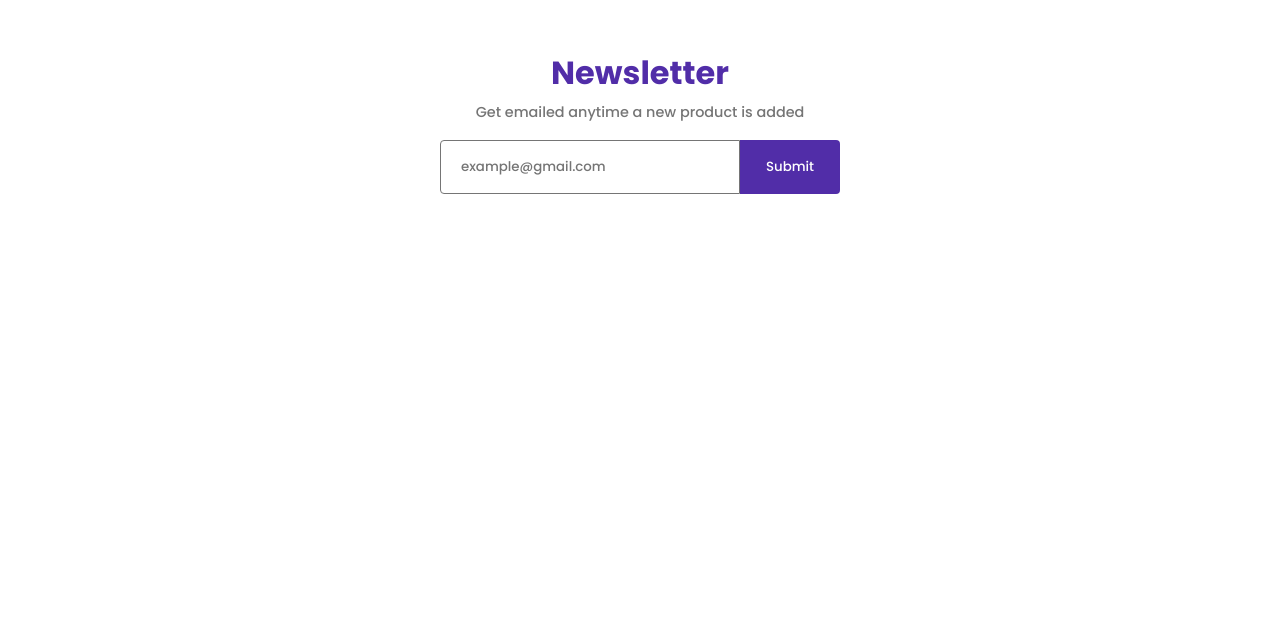
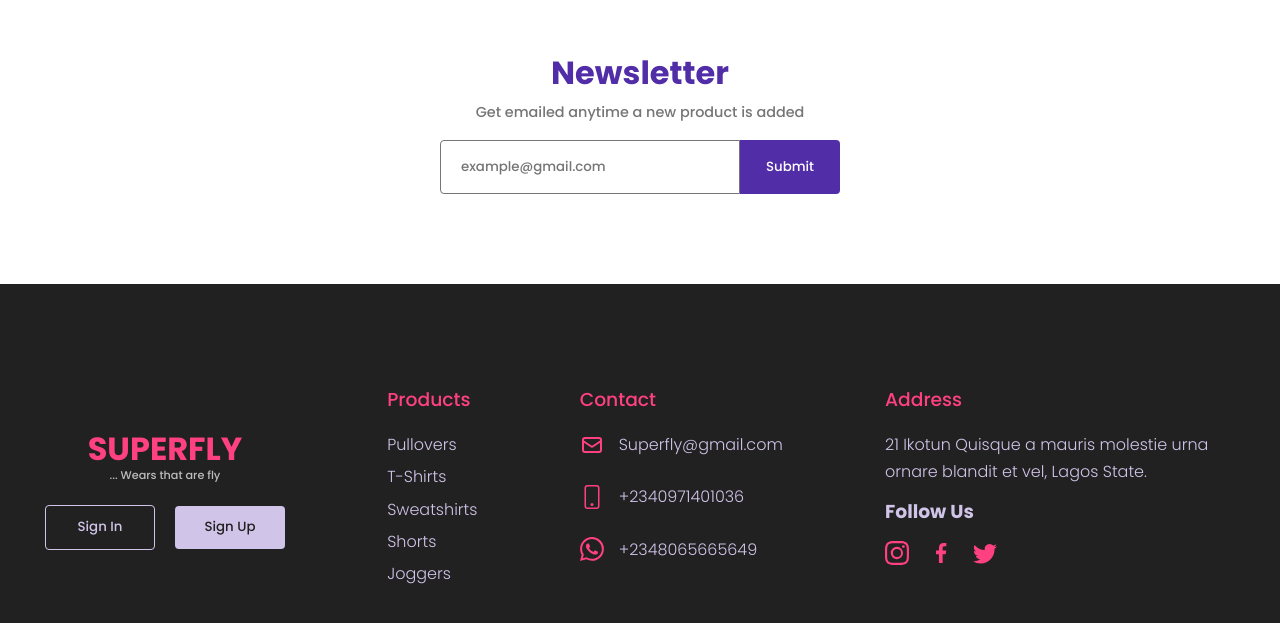
Before and after one commit to 21base/Superflyfits, a React (Create React App) app: page / in a window 1280 px wide. Shown: the part 4500-5123 px from the top of the page. Before the commit the page ends 4784 px from the top, so only its background shows below. Built offline with nearby package versions, Linux system fonts and the light colour scheme; the HTML template or start-up script is replaced by a standard one.

Commit message:
Added the code for footer

```diff
--- /dev/null
+++ b/src/Components/Footer.jsx
@@ -0,0 +1,183 @@
+import styled from "styled-components";
+import { HiOutlineMail } from "react-icons/hi";
+import { BsPhone } from "react-icons/bs";
+import { BsWhatsapp } from "react-icons/bs";
+import { BsInstagram } from "react-icons/bs";
+import { GrFacebookOption } from "react-icons/gr";
+import { BsTwitter } from "react-icons/bs";
+
+const Container = styled.div`
+  width: 100vw;
+`;
+
+const Wrapper = styled.div`
+  background: ${(props) => props.theme.colors.dark};
+  background-position: center;
+  display: flex;
+  justify-content: space-between;
+  padding: 100px 45px 80px 45px;
+`;
+
+const DivSec = styled.div`
+  display: ${(props) => props.df === "allow" && "flex"};
+  flex-direction: ${(props) => props.df === "allow" && "column"};
+  justify-content: ${(props) => props.df === "allow" && "center"};
+`;
+
+const BrandName = styled.h1`
+  color: ${(props) => props.theme.colors.primary};
+  text-transform: uppercase;
+  text-align: center;
+`;
+
+const BrandMotto = styled.p`
+  color: ${(props) => props.theme.colors.light_grey};
+  margin-top: -10px;
+  font-size: 0.7rem;
+  text-align: center;
+  margin-bottom: 20px;
+`;
+
+const ButtonsHolder = styled.div`
+  display: flex;
+  align-items: center;
+  justify-content: space-between;
+`;
+
+const Buttons = styled.button`
+  padding: 10px 0;
+  width: 110px;
+  text-transform: capitalize;
+  font-weight: 500;
+  border-radius: 4px;
+  background: transparent;
+  background: ${(props) =>
+    props.btnType === "fill" && props.theme.colors.lighter_secondary};
+  border: ${(props) =>
+    props.btnType === "border" &&
+    `1px solid ${props.theme.colors.lighter_secondary}`};
+  color: ${(props) =>
+    props.btnType === "border" && props.theme.colors.lighter_secondary};
+  cursor: pointer;
+
+  &:not(:last-child) {
+    margin-right: 20px;
+  }
+`;
+
+const Title = styled.h3`
+  color: ${(props) => props.theme.colors.primary};
+  text-transform: capitalize;
+  font-weight: 500;
+  margin-bottom: 15px;
+`;
+
+const List = styled.li`
+  color: ${(props) => props.theme.colors.lighter_secondary};
+  font-weight: 300;
+  width: ${(props) => props.type === "address" && "350px"};
+  display: flex;
+  align-items: center;
+
+  &:not(:last-child) {
+    margin-bottom: ${(props) => props.ml};
+  }
+
+  svg {
+    stroke: ${(props) => props.type === "stroke" && props.theme.colors.primary};
+    fill: ${(props) => props.type === "fill" && props.theme.colors.primary};
+    font-size: 1.5rem;
+    margin-right: 15px;
+  }
+`;
+
+const Social = styled.div`
+  margin-top: 10px;
+`;
+
+const SocialTitle = styled.h3`
+  text-transform: capitalize;
+  color: ${(props) => props.theme.colors.lighter_secondary};
+  font-weight: 600;
+  margin-bottom: 10px;
+`;
+
+const SocialLink = styled.a`
+  color: ${(props) => props.theme.colors.primary};
+  font-size: 1.5rem;
+
+  &:not(:last-child) {
+    margin-right: 20px;
+  }
+`;
+
+const SocialIcons = styled.div`
+  display: flex;
+  align-items: center;
+  color: ${(props) => props.theme.colors.primary};
+
+  svg {
+    fill: ${(props) => props.theme.colors.primary};
+  }
+`;
+
+const Footer = () => {
+  return (
+    <Container>
+      <Wrapper>
+        <DivSec df={"allow"}>
+          <BrandName>superfly</BrandName>
+          <BrandMotto>... Wears that are fly</BrandMotto>
+          <ButtonsHolder>
+            <Buttons btnType={"border"}>sign in</Buttons>
+            <Buttons btnType={"fill"}>sign up</Buttons>
+          </ButtonsHolder>
+        </DivSec>
+        <DivSec>
+          <Title>products</Title>
+          <List ml={"5px"}>Pullovers</List>
+          <List ml={"5px"}>T-Shirts</List>
+          <List ml={"5px"}>Sweatshirts</List>
+          <List ml={"5px"}>Shorts</List>
+          <List ml={"5px"}>Joggers</List>
+        </DivSec>
+        <DivSec>
+          <Title>Contact</Title>
+          <List ml={"25px"} type={"stroke"}>
+            <HiOutlineMail />
+            Superfly@gmail.com
+          </List>
+          <List ml={"25px"} type={"fill"}>
+            <BsPhone /> +2340971401036
+          </List>
+          <List ml={"25px"} type={"fill"}>
+            <BsWhatsapp /> +2348065665649
+          </List>
+        </DivSec>
+        <DivSec>
+          <Title>Address</Title>
+          <List type={"address"}>
+            21 Ikotun Quisque a mauris molestie urna ornare blandit et vel,
+            Lagos State.
+          </List>
+          <Social>
+            <SocialTitle>follow us</SocialTitle>
+            <SocialIcons>
+              <SocialLink href="#">
+                <BsInstagram />
+              </SocialLink>
+              <SocialLink href="#">
+                <GrFacebookOption />
+              </SocialLink>
+              <SocialLink href="#">
+                <BsTwitter />
+              </SocialLink>
+            </SocialIcons>
+          </Social>
+        </DivSec>
+      </Wrapper>
+    </Container>
+  );
+};
+
+export default Footer;
--- a/src/Pages/Home.jsx
+++ b/src/Pages/Home.jsx
@@ -1,4 +1,5 @@
 import Categories from "../Components/Categories";
+import Footer from "../Components/Footer";
 import Goproducts from "../Components/Goproducts";
 import Help from "../Components/Help";
 import Hero from "../Components/Hero";
@@ -14,6 +15,7 @@ const Home = () => {
       <Goproducts />
       <Help />
       <Newsletter />
+      <Footer />
     </>
   );
 };
```
